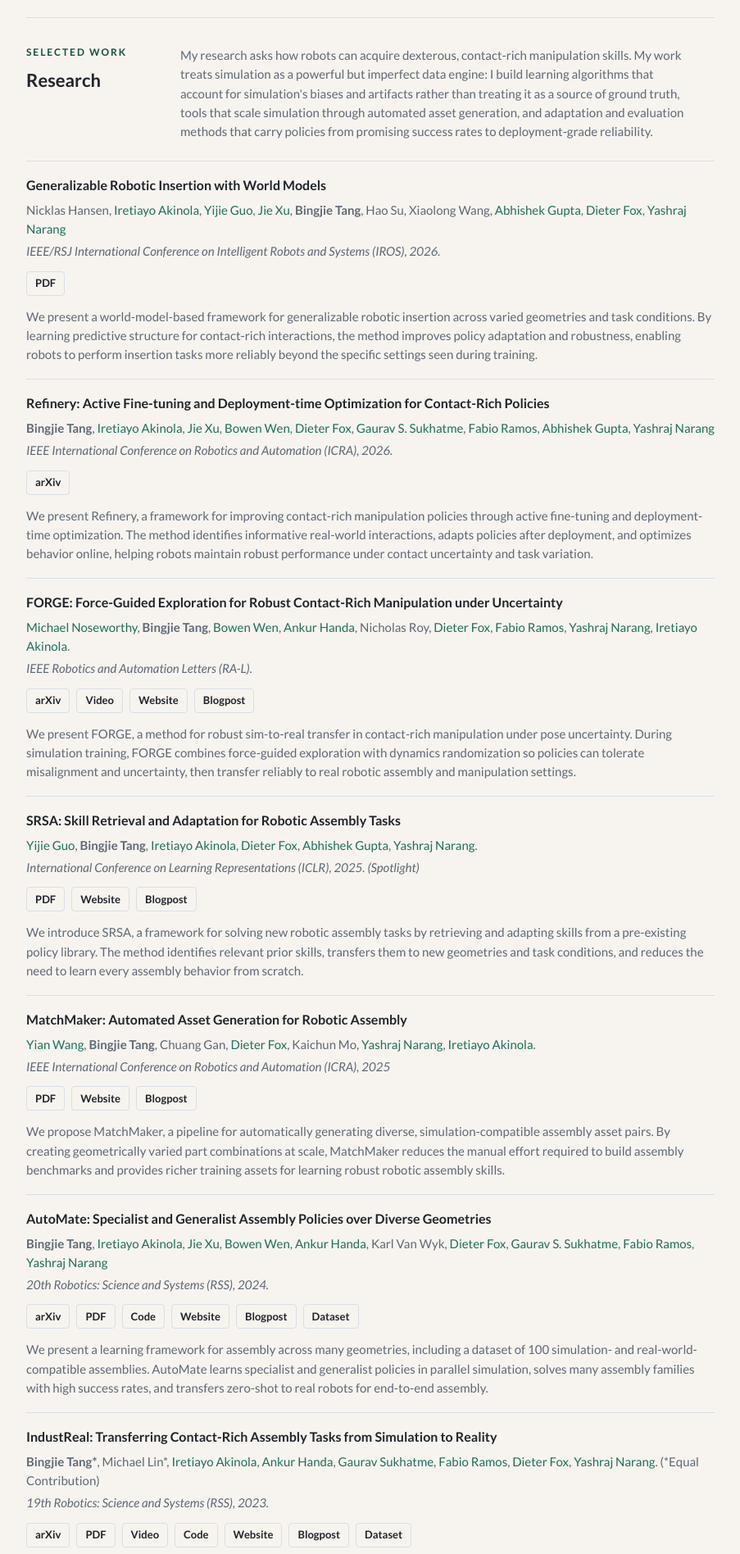
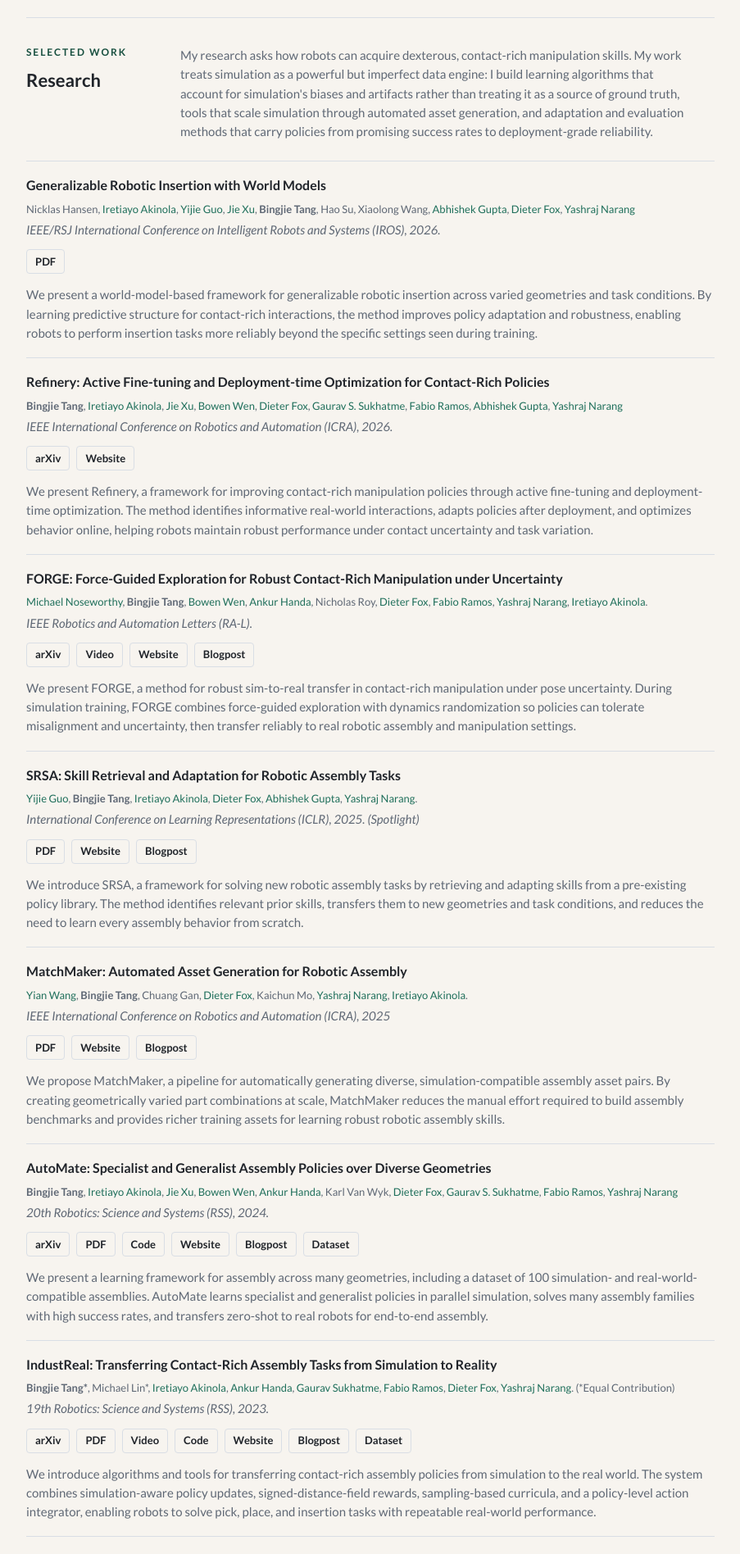
Before and after one commit to bingjietang718/bingjietang718.github.io, a Jekyll site: the page built from _posts/2022-12-14-corl.markdown, in a window 1280 px wide. Shown: the part 348-2244 px from the top of the page at 82% size, without its empty margins (188-1091 px from the left). Built offline with Jekyll 4.4.1, drawn with Linux system fonts in a browser that asks for light colours; some of the changed text lies outside the part shown.

Commit message:
Link new project pages and keep author lists on one line
- Refinery: add project website link
- Selective rearrangement: point to the new project page
- Author lists: smaller type so each fits on one line; names never break

Co-Authored-By: Claude Opus 5.5 (1M context) <noreply@anthropic.com>

```diff
--- a/_layouts/default.html
+++ b/_layouts/default.html
@@ -82,7 +82,7 @@
       <article class="publication-card">
         <div class="publication-body">
           <h3>{{ post.title }}</h3>
-          <p class="authors">{{ post.authors }}</p>
+          <p class="authors">{% assign names = post.authors | split: ", " %}{% for name in names %}<span class="author">{{ name }}</span>{% unless forloop.last %}, {% endunless %}{% endfor %}</p>
           <p class="venue">{{ post.venue }}</p>
           <div class="resource-links" aria-label="Publication links">
             {% if post.arxiv %}
--- a/_posts/2022-12-14-corl.markdown
+++ b/_posts/2022-12-14-corl.markdown
@@ -8,6 +8,6 @@ authors: "<strong>Bingjie Tang</strong>, <a href=\"https://scholar.google.com/ci
 venue: "6th Annual Conference on Robot Learning (CoRL), 2022"
 pdf: /pdfs/corl2022.pdf
 video: https://www.youtube.com/watch?v=2KGBUB-SOKc
-website: https://sites.google.com/view/selective-rearrangement
+website: https://bingjietang718.github.io/selective-rearrangement/
 ---
 We develop an image-based method for selective tabletop rearrangement in clutter with a parallel-jaw gripper. The system chooses which object to move, decides whether and where to push or grasp, and uses visual correspondence to place grasped objects, producing targeted rearrangements from raw visual observations.
--- a/_posts/2026-01-01-refinery.markdown
+++ b/_posts/2026-01-01-refinery.markdown
@@ -5,6 +5,7 @@ date:   2026-01-01
 categories: research
 authors: "<strong>Bingjie Tang</strong>, <a href=\"https://scholar.google.com/citations?user=e1zesfMAAAAJ&hl=en\">Iretiayo Akinola</a>, <a href=\"https://people.csail.mit.edu/jiex/\">Jie Xu</a>, <a href=\"https://scholar.google.com/citations?user=VSG7Z0kAAAAJ&hl=en\">Bowen Wen</a>, <a href=\"https://scholar.google.com/citations?user=DqXsbPAAAAAJ&hl=en\">Dieter Fox</a>, <a href=\"https://scholar.google.com/citations?user=lRUi-A8AAAAJ&hl=en\">Gaurav S. Sukhatme</a>, <a href=\"https://scholar.google.com/citations?user=T_mJiHoAAAAJ&hl=en\">Fabio Ramos</a>, <a href=\"https://scholar.google.com/citations?user=1wLVDP4AAAAJ&hl=en\">Abhishek Gupta</a>, <a href=\"https://scholar.google.com/citations?user=M3NuG7AAAAAJ&hl=en\">Yashraj Narang</a>"
 venue: "IEEE International Conference on Robotics and Automation (ICRA), 2026."
+website: https://refinery-2025.github.io/refinery/
 arxiv: https://arxiv.org/abs/2510.11019
 ---
 We present Refinery, a framework for improving contact-rich manipulation policies through active fine-tuning and deployment-time optimization. The method identifies informative real-world interactions, adapts policies after deployment, and optimizes behavior online, helping robots maintain robust performance under contact uncertainty and task variation.
--- a/style.scss
+++ b/style.scss
@@ -217,7 +217,13 @@ h3 {
 }
 
 .authors {
+  font-size: 13px;
   margin-bottom: 4px;
+  text-wrap: balance;
+}
+
+.author {
+  white-space: nowrap;
 }
 
 .venue {
```
